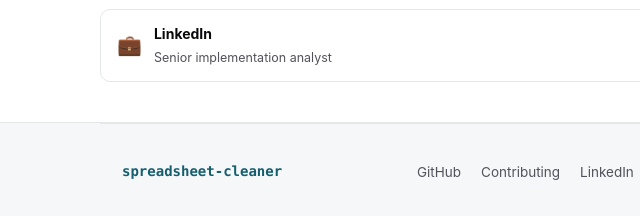
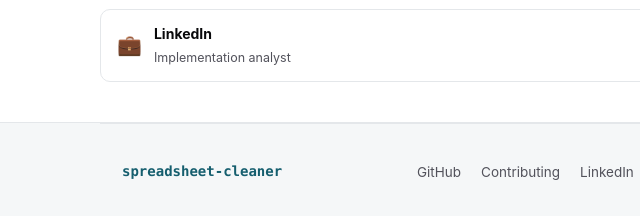
Before and after one commit to michaelnocito/spreadsheet-cleaner, a plain HTML site: page docs/index.html in a window 1280 px wide. Shown: the part 3439-3655 px from the top of the page, 0-640 px from the left. Drawn offline with Linux system fonts and the light colour scheme.

```diff
--- a/docs/index.html
+++ b/docs/index.html
@@ -471,7 +471,7 @@
         <div class="project-link-icon">💼</div>
         <div class="project-link-text">
           <strong>LinkedIn</strong>
-          <span><span>Senior implementation analyst</span></span>
+          <span><span>Implementation analyst</span></span>
         </div>
       </a>
     </div>
```
Also changed, not shown: 1 other file.
